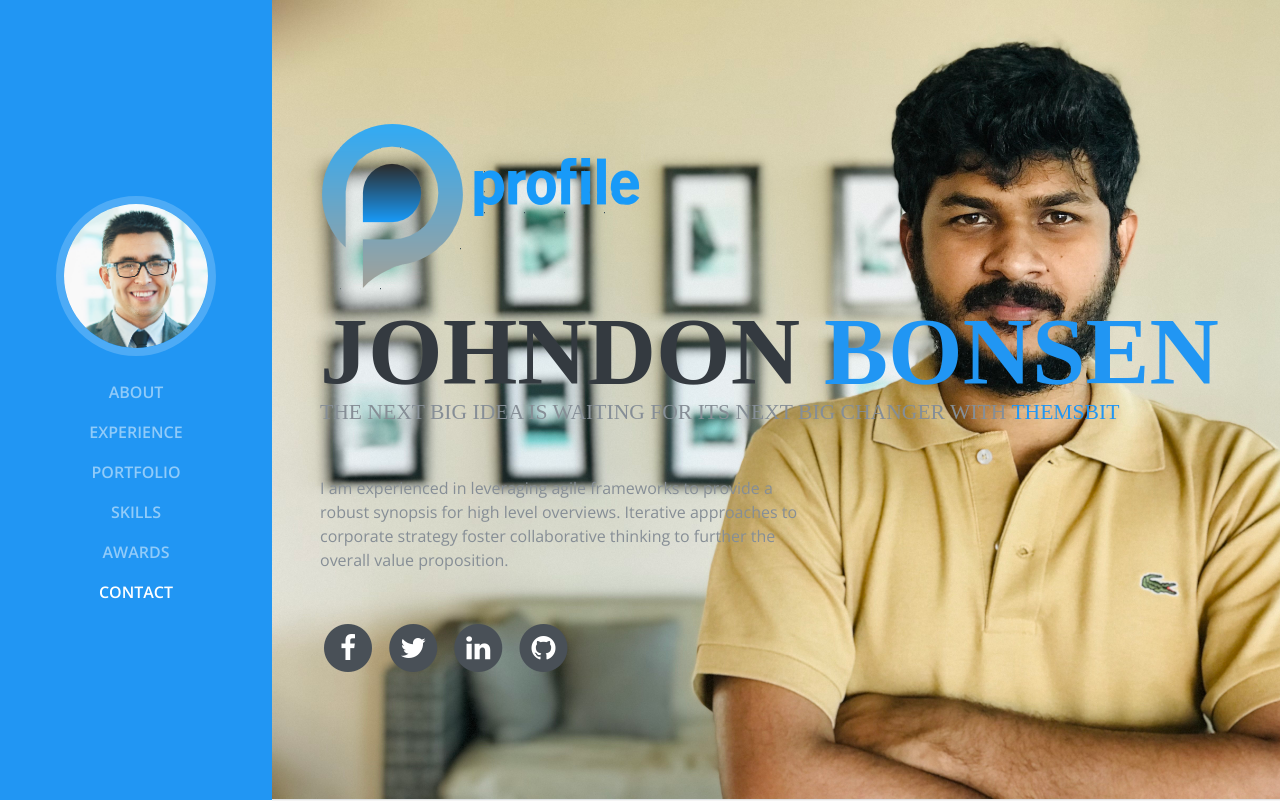
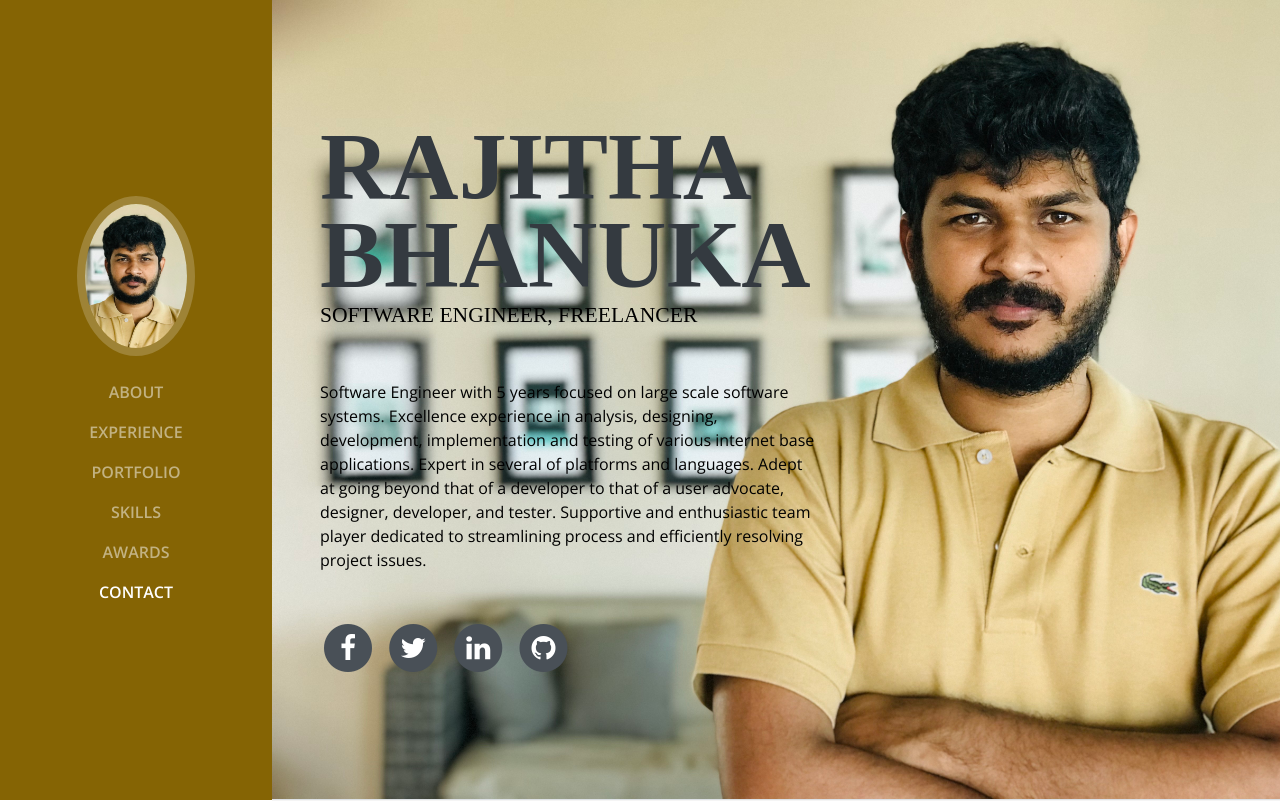
Before and after one commit to rajithabhanuka/engineer-portfolio-bhanuka, a plain HTML site: page index.html in a window 1280 px wide. Shown: the top 801 px of the page. Drawn offline with nearby package versions, Linux system fonts and the light colour scheme; a web font is replaced by a local one.

Commit message:
image added banner

```diff
--- a/css/style.css
+++ b/css/style.css
@@ -200,7 +200,7 @@ a:active {
   }
 
   .bg-primary {
-      background-color: #2196f3 !important;
+      background-color: rgba(133, 100, 4, 1) !important;
   }
 
   .text-primary {
--- a/index.html
+++ b/index.html
@@ -33,7 +33,7 @@ License URL: https://creativecommons.org/licenses/by/4.0/
       <a class="navbar-brand js-scroll-trigger" href="#page-top">
         <span class="d-block d-lg-none  mx-0 px-0"><img src="img/logo-white.png" alt="" class="img-fluid"></span>
         <span class="d-none d-lg-block">
-          <img class="img-fluid img-profile rounded-circle mx-auto mb-2" src="img/profile.jpg" alt="">
+          <img class="img-fluid img-profile rounded-circle mx-auto mb-2" src="img/profile1.jpg" alt="">
         </span>
       </a>
         <button class="navbar-toggler" type="button" data-toggle="collapse" data-target="#navbarSupportedContent" aria-controls="navbarSupportedContent" aria-expanded="false" aria-label="Toggle navigation">
@@ -70,14 +70,21 @@ License URL: https://creativecommons.org/licenses/by/4.0/
     ======================================================-->
       <section class="resume-section p-3 p-lg-5 d-flex d-column" id="about">
           <div class="my-auto" >
-              <img src="img/logo-s.png" class="img-fluid mb-3" alt="">
-              <h1 class="mb-0">Johndon
-                <span class="text-primary">Bonsen</span>
+<!--              <img src="img/logo-s.png" class="img-fluid mb-3" alt="">-->
+              <h1 class="mb-0">Rajitha
+                <span>Bhanuka</span>
+<!--                <span class="text-primary">Bhanuka</span>-->
               </h1>
-              <div class="subheading mb-5">THE NEXT BIG IDEA IS WAITING FOR ITS NEXT BIG CHANGER WITH
-                  <a href="#">THEMSBIT</a>
+              <div class="subheading mb-5" style="color:#000;">SOFTWARE ENGINEER, FREELANCER
+<!--                  <a href="#">THEMSBIT</a>-->
               </div>
-              <p class="mb-5" style="max-width: 500px;" >I am experienced in leveraging agile frameworks to provide a robust synopsis for high level overviews. Iterative approaches to corporate strategy foster collaborative thinking to further the overall value proposition.</p>
+              <p class="mb-5" style="max-width: 500px; color: #000;">
+                  Software Engineer with 5 years focused on large scale software systems. Excellence experience in analysis,
+                  designing, development, implementation and testing of various internet base applications. Expert in several
+                  of platforms and languages. Adept at going beyond that of a developer to that of a user advocate, designer,
+                  developer, and tester. Supportive and enthusiastic team player dedicated to streamlining process and
+                  efficiently resolving project issues.
+              </p>
               <ul class="list-inline list-social-icons mb-0">
                   <li class="list-inline-item">
                       <a href="#">
```
Also changed, not shown: img/profile1.jpg (added).
